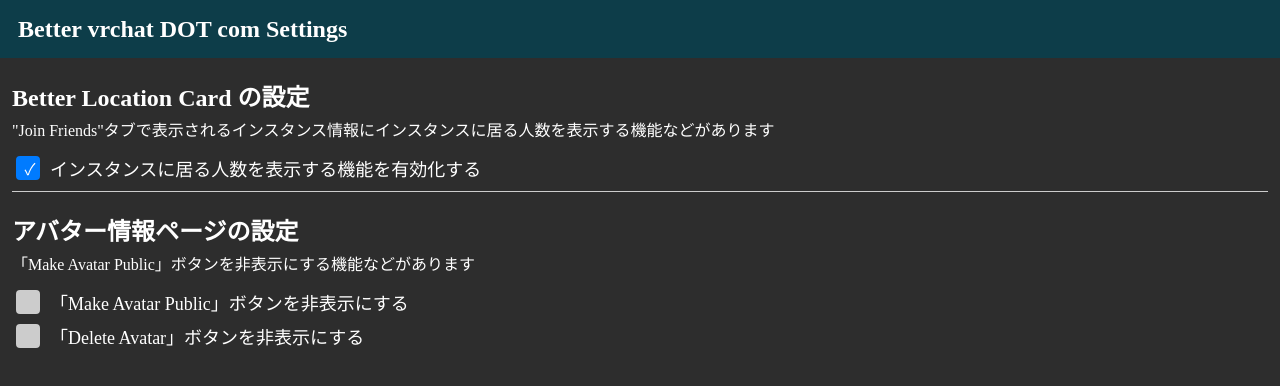
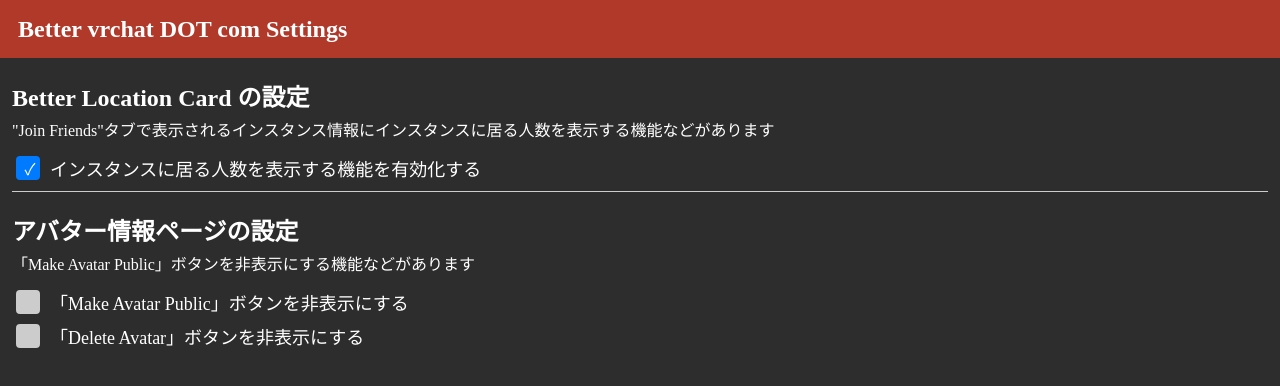
Before and after one commit to riku1227/Better-vrchat-DOT-com, a browser extension: page better_vrc_dot_com/options.html in a window 1280 px wide. Drawn offline with Linux system fonts and the light colour scheme.

Commit message:
style: change header color of settings page

```diff
--- a/better_vrc_dot_com/options.html
+++ b/better_vrc_dot_com/options.html
@@ -16,7 +16,7 @@
             height: 50px;
             margin: 0;
             padding: 4px 0px 4px 18px;
-            background-color: #0d3d49;
+            background-color: #b0392a;
             color: #fff;
             font-size: 24px;
             font-weight: bold;
```
